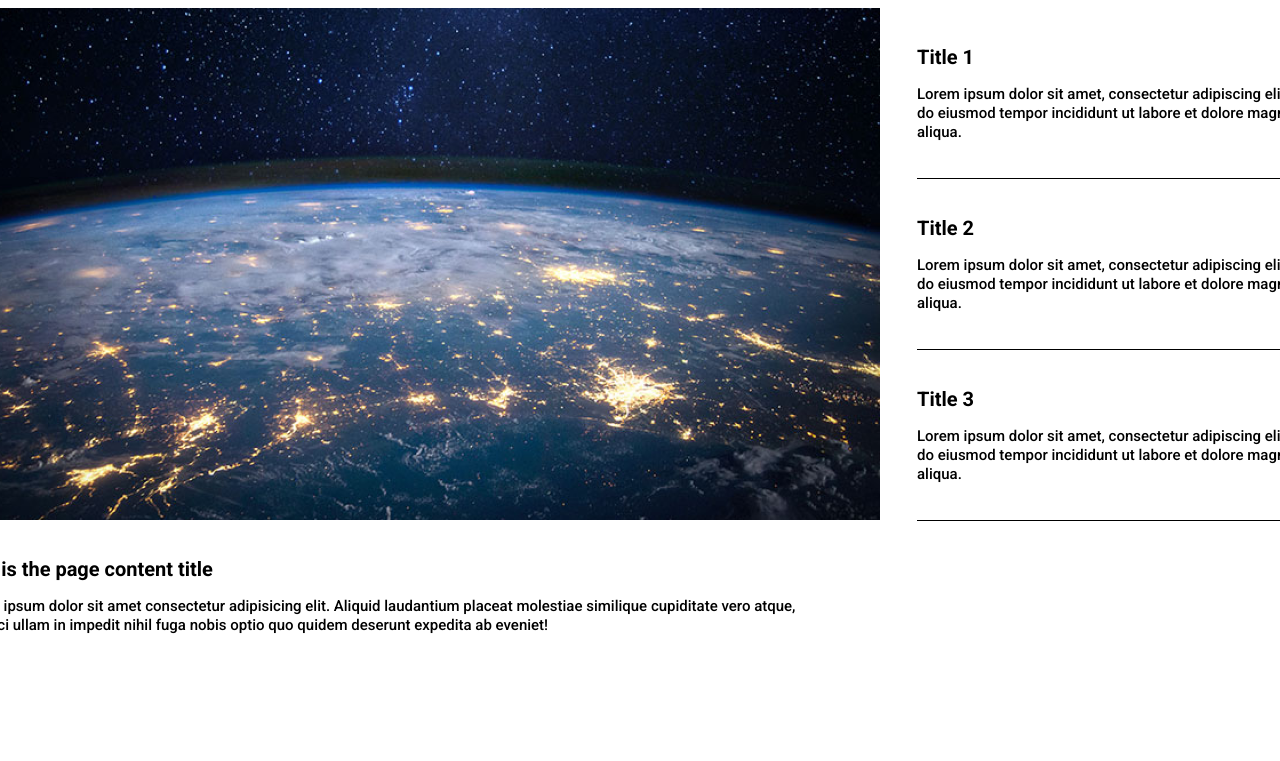
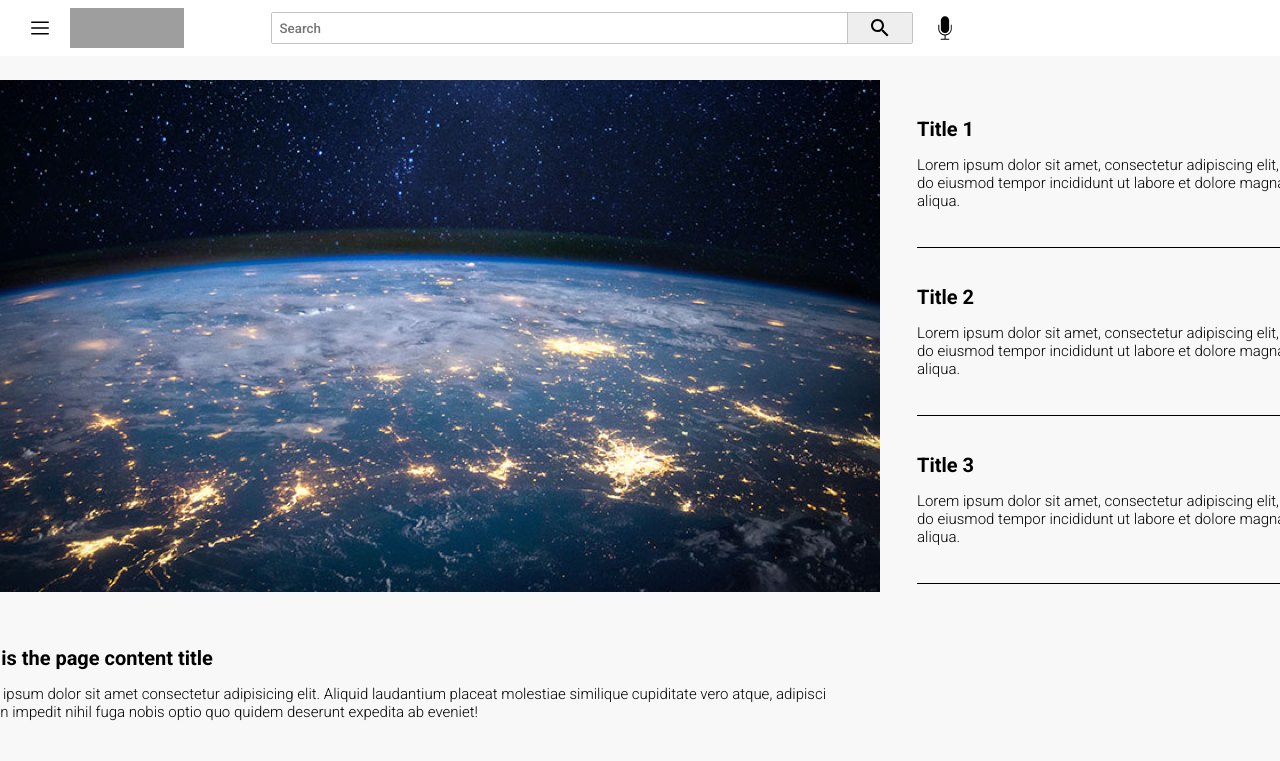
Before and after one commit to smoloff/youtube, a plain HTML site: page index.html in a window 1280 px wide. Shown: the top 761 px of the page. Drawn offline with Linux system fonts and the light colour scheme; grey boxes are pictures that could not be loaded.

Commit message:
add header

```diff
--- a/index.html
+++ b/index.html
@@ -6,38 +6,59 @@
     <meta name="viewport" content="width=device-width, initial-scale=1.0">
     <title>Homework 05 02 2021</title>
     <link rel="preconnect" href="https://fonts.gstatic.com">
-    <link href="https://fonts.googleapis.com/css2?family=Roboto:wght@500;700&display=swap" rel="stylesheet">
+    <link href="https://fonts.googleapis.com/css2?family=Roboto:wght@300;500;700&display=swap" rel="stylesheet">
     <link rel="stylesheet" href="style.css">
 </head>
 
 <body>
+    <header>
+        <div class="left_header">
+            <div class="burger_menu"></div>
+            <div class="logo" href="/">
+            </div>
+        </div>
+
+        <div class="search_field_header">
+            <div class="search_cnt">
+                <div class="search_input">
+                    <input type="text" placeholder="Search">
+                </div>
+                <div class="search_btn"></div>
+
+            </div>
+            <div class="voice_search_btn"></div>
+        </div>
+
+        <div class="right_header"></div>
+    </header>
     <section>
         <div class="container">
             <div class="left_side">
                 <div class="video_container">
                     <img src="./img/video_scr.png" alt="video content">
+
                 </div>
                 <div class="description_container">
-                    <p class="content_title">This is the page content title</p>
-                    <span class="content_description">Lorem ipsum dolor sit amet consectetur adipisicing elit. Aliquid laudantium placeat molestiae similique cupiditate vero atque, adipisci ullam in impedit nihil fuga nobis optio quo quidem deserunt expedita ab eveniet!</span>
+                    <h1 class="content_title">This is the page content title</h1>
+                    <p class="content_description">Lorem ipsum dolor sit amet consectetur adipisicing elit. Aliquid laudantium placeat molestiae similique cupiditate vero atque, adipisci ullam in impedit nihil fuga nobis optio quo quidem deserunt expedita ab eveniet!</p>
                 </div>
             </div>
             <div class="right_side">
-                <ol class="list_container">
+                <ul class="list_container">
                     <li>
-                        <p class="content_title">Title 1</p>
-                        <span class="content_description">Lorem ipsum dolor sit amet, consectetur adipiscing elit, sed do eiusmod tempor incididunt ut labore et dolore magna aliqua.</span>
+                        <h2 class="content_title">Title 1</h2>
+                        <p class="content_description">Lorem ipsum dolor sit amet, consectetur adipiscing elit, sed do eiusmod tempor incididunt ut labore et dolore magna aliqua.</p>
 
                     </li>
                     <li>
-                        <p class="content_title">Title 2</p>
-                        <span class="content_description">Lorem ipsum dolor sit amet, consectetur adipiscing elit, sed do eiusmod tempor incididunt ut labore et dolore magna aliqua.</span>
+                        <h2 class="content_title">Title 2</h2>
+                        <p class="content_description">Lorem ipsum dolor sit amet, consectetur adipiscing elit, sed do eiusmod tempor incididunt ut labore et dolore magna aliqua.</p>
                     </li>
                     <li>
-                        <p class="content_title">Title 3</p>
-                        <span class="content_description">Lorem ipsum dolor sit amet, consectetur adipiscing elit, sed do eiusmod tempor incididunt ut labore et dolore magna aliqua.</span>
+                        <h2 class="content_title">Title 3</h2>
+                        <p class="content_description">Lorem ipsum dolor sit amet, consectetur adipiscing elit, sed do eiusmod tempor incididunt ut labore et dolore magna aliqua.</p>
                     </li>
-                </ol>
+                    </ol>
 
             </div>
 
--- a/style.css
+++ b/style.css
@@ -2,9 +2,122 @@
     font-family: 'Roboto', sans-serif;
 }
 
+header {
+    display: flex;
+    flex-direction: row;
+    justify-content: space-between;
+    align-items: center;
+    margin: 0px;
+    padding-left: 16px !important;
+    padding-right: 37px !important;
+    width: 100%;
+    height: 56px;
+    background-color: #fff;
+}
+
+.left_header {
+    display: flex;
+    flex-direction: row;
+    width: 185px;
+    height: 40px;
+    align-items: center;
+    padding-left: 30px;
+}
+
+.burger_menu {
+    background-image: url(./img/menu.svg);
+    background-position: center;
+    background-repeat: no-repeat;
+    background-size: 18px;
+    width: 24px;
+    height: 24px;
+    padding: 8px;
+    margin-right: 10px;
+}
+
+.logo {
+    background-image: url(https://upload.wikimedia.org/wikipedia/commons/d/dd/YouTube_Premium_logo.svg);
+    background-position: center;
+    background-repeat: no-repeat;
+    background-size: 100%;
+    width: 98px;
+    height: 24px;
+    padding: 8px;
+}
+
+.search_field_header {
+    display: flex;
+    flex-direction: row;
+    align-items: center;
+    width: 718px;
+    height: 40px;
+    /* border: 1px solid red; */
+}
+
+.right_header {
+    display: flex;
+    flex-direction: row;
+    width: 185px;
+    height: 40px;
+    align-items: center;
+    padding-right: 30px;
+}
+
+.search_cnt {
+    display: flex;
+    flex-direction: row;
+    width: 640px;
+    height: 30px;
+    border: 1px solid rgb(195, 195, 195);
+    border-radius: 2px;
+}
+
+.search_input {
+    width: 575px;
+    height: 30px;
+}
+
+.search_input input {
+    outline: none;
+    border: 0;
+    padding: 0;
+    padding-left: 8px;
+    width: 575px;
+    height: 30px;
+}
+
+.search_btn {
+    width: 65px;
+    height: 100%;
+    border-left: 1px solid rgb(195, 195, 195);
+    background-image: url(./img/search.svg);
+    background-position: center;
+    background-repeat: no-repeat;
+    background-color: rgb(238, 238, 238);
+}
+
+.voice_search_btn {
+    width: 65px;
+    height: 100%;
+    background-image: url(./img/microphone.svg);
+    background-position: center;
+    background-repeat: no-repeat;
+    background-size: 24px;
+}
+
+h1 {
+    font-size: 20px;
+    font-weight: 700;
+}
+
+h2 {
+    font-size: 20px;
+    font-weight: 700;
+}
+
 p,
 span,
-ol,
+ul,
 li {
     text-decoration: none;
     list-style: none;
@@ -16,6 +129,10 @@ body {
     display: flex;
     flex-direction: column;
     align-items: center;
+    justify-content: center;
+    margin: 0%;
+    width: auto;
+    background-color: rgb(248, 248, 248);
 }
 
 section {
@@ -23,6 +140,7 @@ section {
     flex-direction: column;
     align-items: center;
     height: 1024px;
+    margin-top: 24px;
 }
 
 .container {
@@ -52,13 +170,11 @@ section {
 
 .content_title {
     margin-bottom: 15px;
-    font-size: 20px;
-    font-weight: 700;
 }
 
 .content_description {
     font-size: 15px;
-    font-weight: 500;
+    font-weight: 300;
 }
 
 .right_side {
```
Also changed, not shown: img/menu.svg (added), img/microphone.svg (added), img/search.svg (added).
